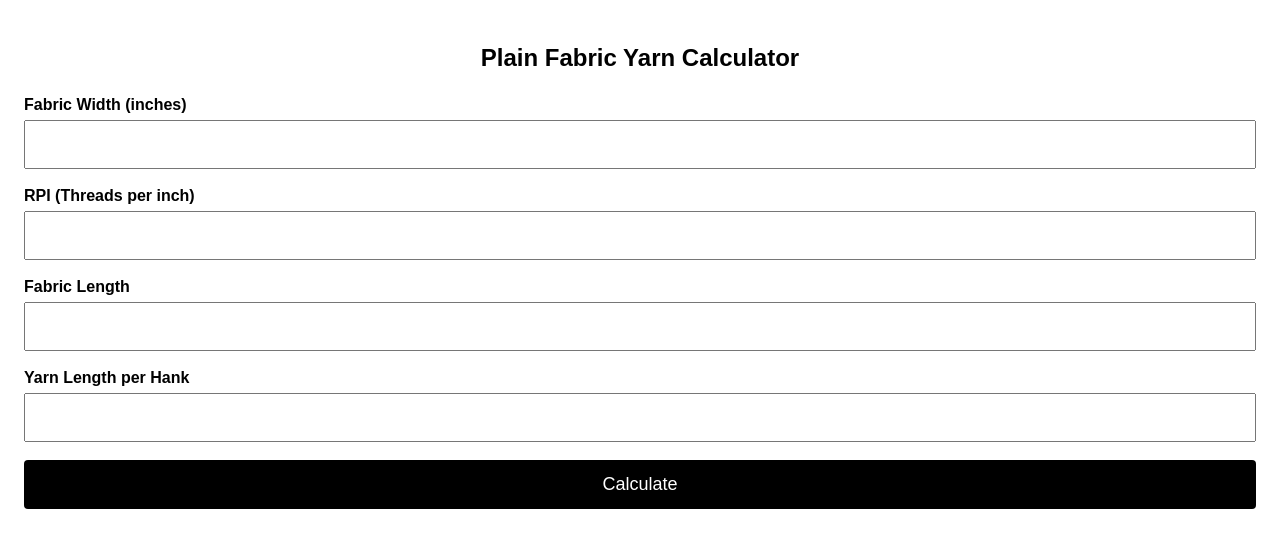
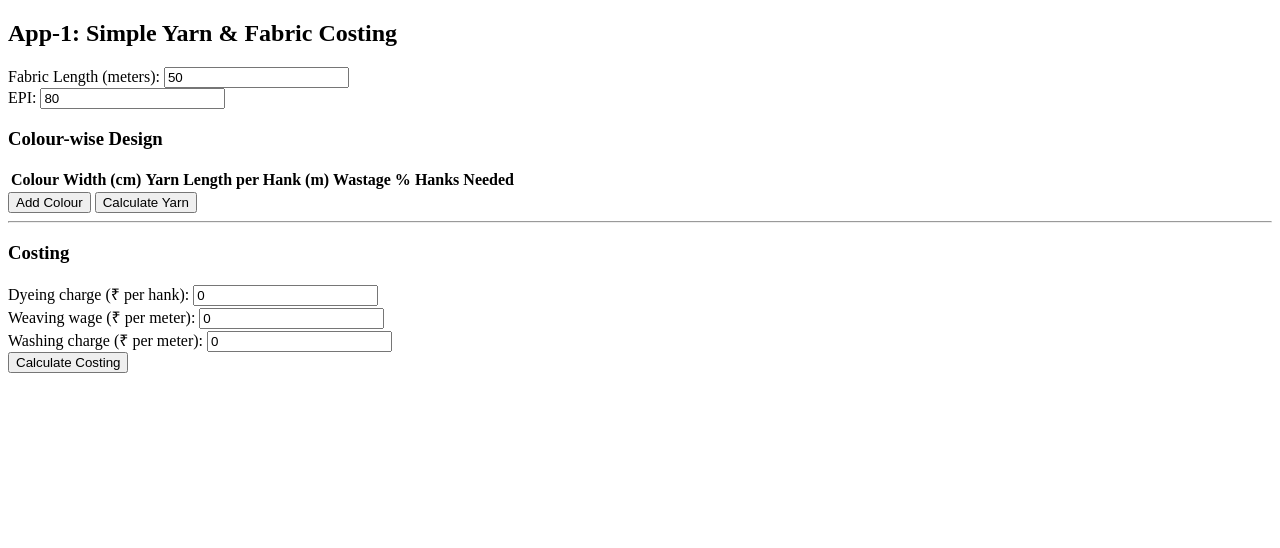
Before and after one commit to guinm88-bit/plain-fabric-app, a plain HTML site: page index.html in a window 1280 px wide. Drawn offline with Linux system fonts and the light colour scheme.

Commit message:
Update index.html

```diff
--- a/index.html
+++ b/index.html
@@ -1,58 +1,42 @@
 <!DOCTYPE html>
-<html>
+<html lang="en">
 <head>
-  <title>Plain Fabric Yarn Calculator</title>
+  <meta charset="UTF-8">
+  <title>App-1</title>
+  <link rel="stylesheet" href="style.css">
+</head>
+<body>
 
-  <!-- PWA -->
-  <link rel="manifest" href="manifest.json">
-  <meta name="theme-color" content="#ffffff">
+<h2>App-1: Simple Yarn & Fabric Costing</h2>
 
-  <!-- Mobile zoom fix (MOST IMPORTANT) -->
-  <meta name="viewport" content="width=device-width, initial-scale=1.0">
+<div class="section">
+  <label>Fabric Length (meters):</label>
+  <input type="number" id="fabricLength" value="50">
+</div>
 
-  <!-- App-like UI styling -->
-  <style>
-    body {
-      font-family: Arial, sans-serif;
-      padding: 16px;
-      background: #ffffff;
-    }
+<div class="section">
+  <label>EPI:</label>
+  <input type="number" id="epi" value="80">
+</div>
 
-    h2 {
-      text-align: center;
-      margin-bottom: 24px;
-    }
+<h3>Colour-wise Design</h3>
 
-    label {
-      font-size: 16px;
-      font-weight: 600;
-      display: block;
-      margin-bottom: 6px;
-    }
+<table id="designTable">
+  <tr>
+    <th>Colour</th>
+    <th>Width (cm)</th>
+    <th>Yarn Length per Hank (m)</th>
+    <th>Wastage %</th>
+    <th>Hanks Needed</th>
+  </tr>
+</table>
 
-    input {
-      width: 100%;
-      font-size: 18px;
-      padding: 12px;
-      margin-bottom: 18px;
-      box-sizing: border-box;
-    }
+<button onclick="addRow()">Add Colour</button>
+<button onclick="calculate()">Calculate Yarn</button>
 
-    button {
-      width: 100%;
-      font-size: 18px;
-      padding: 14px;
-      background: #000000;
-      color: #ffffff;
-      border: none;
-      border-radius: 4px;
-    }
+<hr>
 
-    button:active {
-      opacity: 0.8;
-    }
-
-    <h3>Costing</h3>
+<h3>Costing</h3>
 
 <div class="section">
   <label>Dyeing charge (₹ per hank):</label>
@@ -73,43 +57,6 @@
 
 <h3 id="costResult"></h3>
 
-    #output {
-      margin-top: 24px;
-      font-size: 20px;
-      font-weight: bold;
-      text-align: center;
-    }
-  </style>
-</head>
-
-<body>
-
-<h2>Plain Fabric Yarn Calculator</h2>
-
-<label>Fabric Width (inches)</label>
-<input type="number" id="width" inputmode="decimal">
-
-<label>RPI (Threads per inch)</label>
-<input type="number" id="rpi" inputmode="decimal">
-
-<label>Fabric Length</label>
-<input type="number" id="length" inputmode="decimal">
-
-<label>Yarn Length per Hank</label>
-<input type="number" id="yarn" inputmode="decimal">
-
-<button onclick="calculate()">Calculate</button>
-
-<div id="output"></div>
-
-<script src="script.js"></script>
-
-<!-- Service Worker -->
-<script>
-  if ("serviceWorker" in navigator) {
-    navigator.serviceWorker.register("service-worker.js");
-  }
-</script>
-
+<script src="app.js"></script>
 </body>
 </html>
```
